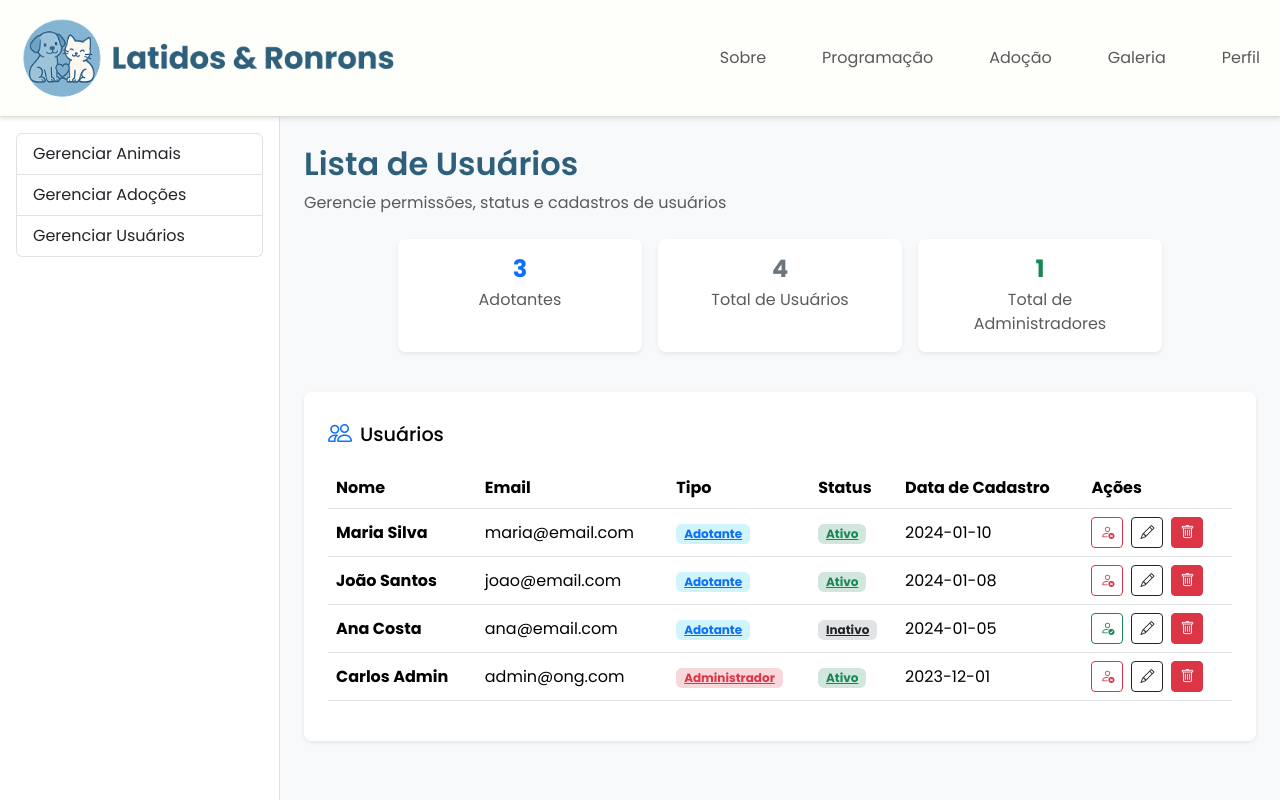
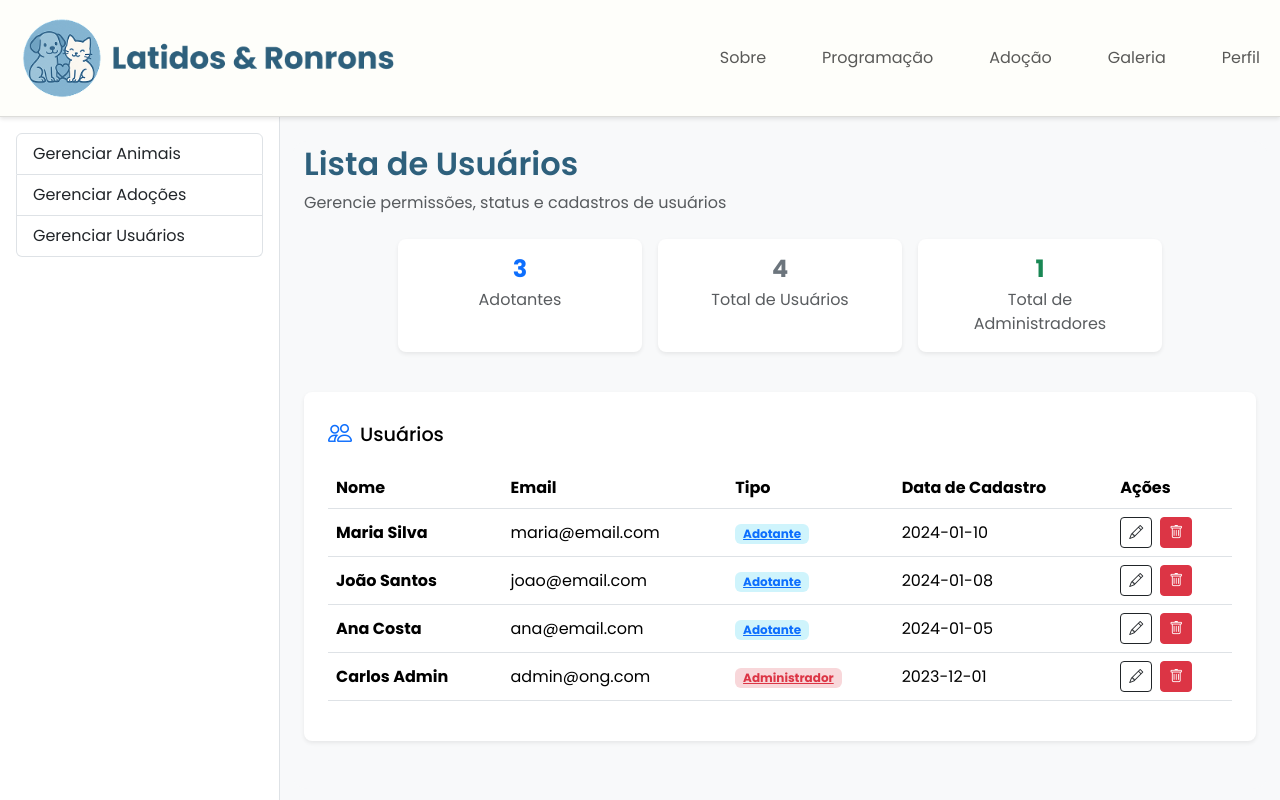
Before and after one commit to chryssstina/Adocao_de_Animais_React, a React (Vite) app in the folder frontend/: page /admin/users in a window 1280 px wide. Shown: the top 800 px of the page. Built offline with nearby package versions, Linux system fonts and the light colour scheme.

Commit message:
Remove user status from admin user table and card
Eliminated the display and handling of user status in both the AdminUserCard component and the AdminUsers page. The status column and related action buttons were removed to simplify the user management interface.

```diff
--- a/frontend/src/components/AdminComponents/AdminUserCard/AdminUserCard.jsx
+++ b/frontend/src/components/AdminComponents/AdminUserCard/AdminUserCard.jsx
@@ -1,6 +1,6 @@
 import "./AdminUserCard.css";
 
-function AdminUserCard({ name, email, role, status, createdAt }) {
+function AdminUserCard({ name, email, role, createdAt }) {
   return (
     <tr>
       <td><strong>{name}</strong></td>
@@ -10,25 +10,10 @@ function AdminUserCard({ name, email, role, status, createdAt }) {
         {role === "Voluntário" && <span className="badge bg-purple-subtle text-purple">Voluntário</span>}
         {role === "Administrador" && <span className="badge bg-danger-subtle text-danger">Administrador</span>}
       </td>
-      <td>
-        {status === "Ativo" ? (
-          <span className="badge bg-success-subtle text-success">Ativo</span>
-        ) : (
-          <span className="badge bg-secondary-subtle text-dark">Inativo</span>
-        )}
-      </td>
+
       <td>{createdAt}</td>
       <td>
         <div className="d-flex gap-2">
-          {status === "Ativo" ? (
-            <button className="btn btn-outline-danger btn-sm">
-              <i className="bi bi-person-x"></i>
-            </button>
-          ) : (
-            <button className="btn btn-outline-success btn-sm">
-              <i className="bi bi-person-check"></i>
-            </button>
-          )}
           <button className="btn btn-outline-dark btn-sm">
             <i className="bi bi-pencil"></i>
           </button>
--- a/frontend/src/pages/Admin/AdminUsers/AdminUsers.jsx
+++ b/frontend/src/pages/Admin/AdminUsers/AdminUsers.jsx
@@ -21,15 +21,12 @@ function AdminUsers() {
           </p>
         </div>
 
-        {/* Cards informativos */}
-        {/* centralizar */}
           <div className="row justify-content-center mb-4 gap-3">
             <UserStatsCard value={adopters} label="Adotantes" color="primary" />
             <UserStatsCard value={totalUsers} label="Total de Usuários" color="secondary" />
             <UserStatsCard value={totalAdmins} label="Total de Administradores" color="success" />
           </div>
 
-        {/* Tabela de usuários */}
         <div className="row g-4" id="user-panel">
           <div className="col-12">
             <div className="card shadow-sm rounded-3 border-0">
@@ -46,7 +43,6 @@ function AdminUsers() {
                         <th scope="col">Nome</th>
                         <th scope="col">Email</th>
                         <th scope="col">Tipo</th>
-                        <th scope="col">Status</th>
                         <th scope="col">Data de Cadastro</th>
                         <th scope="col">Ações</th>
                       </tr>
@@ -66,7 +62,6 @@ function AdminUsers() {
                             name={user.name}
                             email={user.email}
                             role={user.role}
-                            status={user.status}
                             createdAt={user.createdAt}
                           />
                         ))
```
